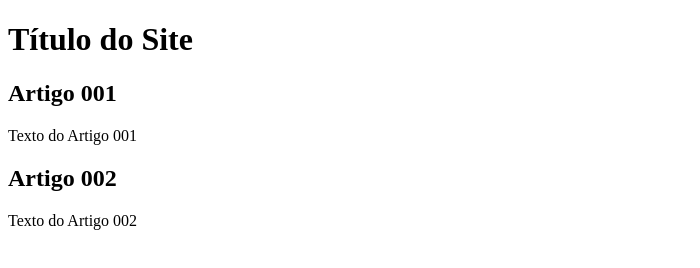
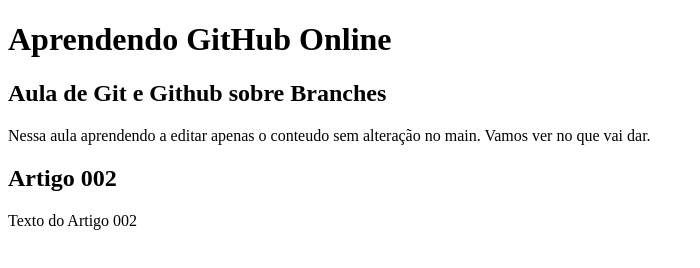
Before and after one commit to BrunoAiires/projeto-site, a plain HTML site: page index.html in a window 1280 px wide. Shown: the whole page, without its empty margins (0-700 px from the left). Drawn offline with Linux system fonts and the light colour scheme.

Commit message:
Started content

```diff
--- a/index.html
+++ b/index.html
@@ -8,11 +8,11 @@
 <body>
     <main>
         <header>
-            <h1>Título do Site</h1>
+            <h1>Aprendendo GitHub Online</h1>
         </header>
         <article>
-            <h2>Artigo 001</h2>
-            <p>Texto do Artigo 001</p>
+            <h2>Aula de Git e Github sobre Branches</h2>
+            <p>Nessa aula aprendendo a editar apenas o conteudo sem alteração no main. Vamos ver no que vai dar.</p>
         </article>
         <article>
             <h2>Artigo 002</h2>
```
